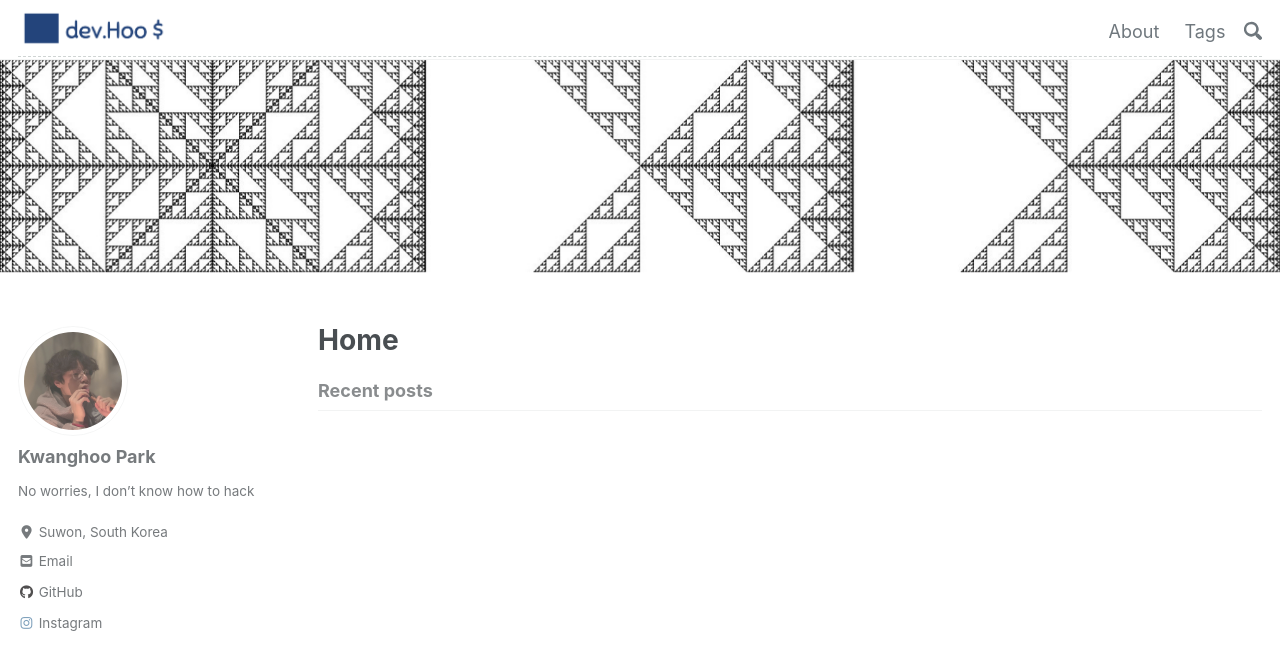
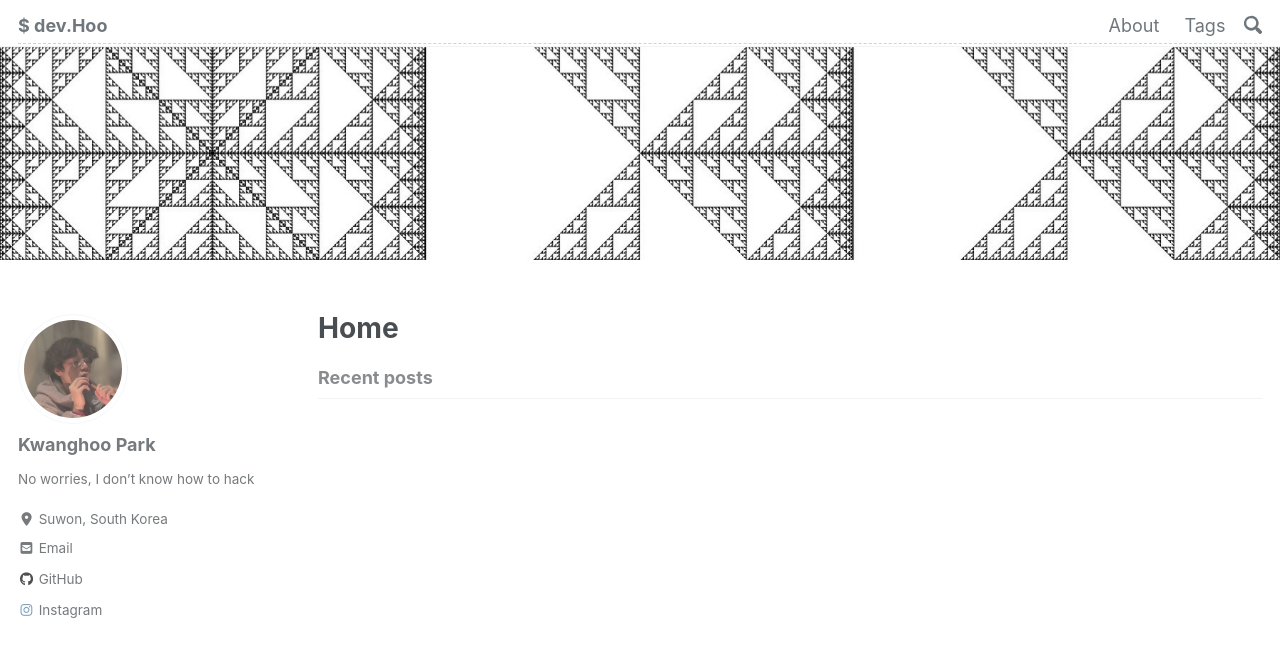
Before and after one commit to twinai/jerry901, a Jekyll site: the page built from index.html, in a window 1280 px wide and 900 px high. Shown: the top 670 px of the window. Built offline with Jekyll 4.4.1, drawn with Linux system fonts in a browser that asks for light colours; cached includes are drawn as plain includes; nearby versions of some CDN libraries; the list of posts is cut into pages by our own code.

Commit message:
change logo

```diff
--- a/_config.yml
+++ b/_config.yml
@@ -26,8 +26,8 @@
 baseurl                  : # the subpath of your site, e.g. "/blog"
 repository               : "jerry901/jerry901.github.io" # GitHub username/repo-name e.g. "mmistakes/minimal-mistakes"
 teaser                   : # path of fallback teaser image, e.g. "/assets/images/500x300.png"
-logo                     : "/assets/images/dev.Hoo-logo.png" # path of logo image to display in the masthead, e.g. "/assets/images/88x88.png"
-masthead_title           : ' ' # overrides the website title displayed in the masthead, use " " for no title
+# logo                     : "/assets/images/dev.Hoo-logo.png" # path of logo image to display in the masthead, e.g. "/assets/images/88x88.png"
+masthead_title           : '$ dev.Hoo' # overrides the website title displayed in the masthead, use " " for no title
 # breadcrumbs            : false # true, false (default)
 words_per_minute         : 200
 comments:
```
